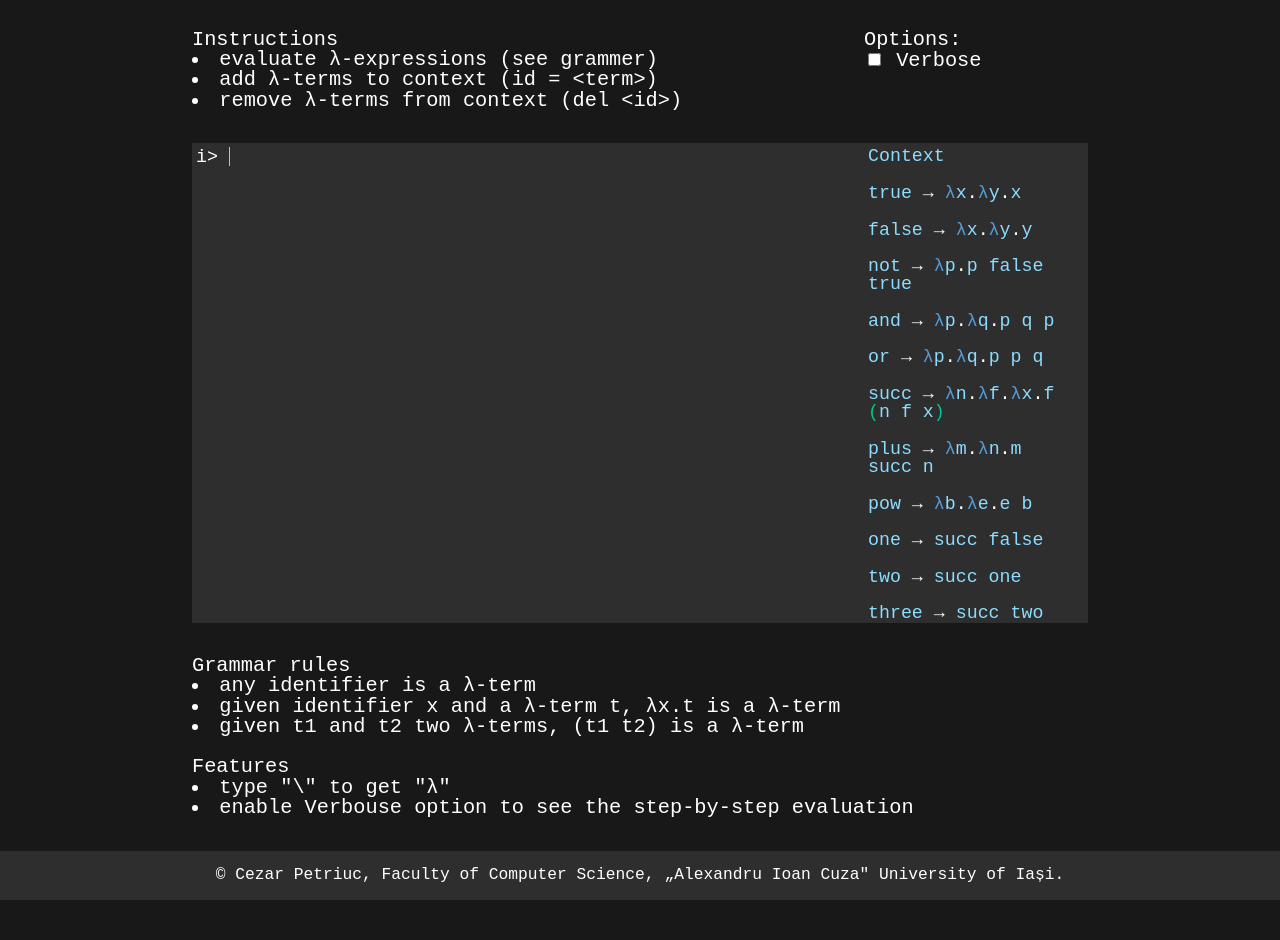
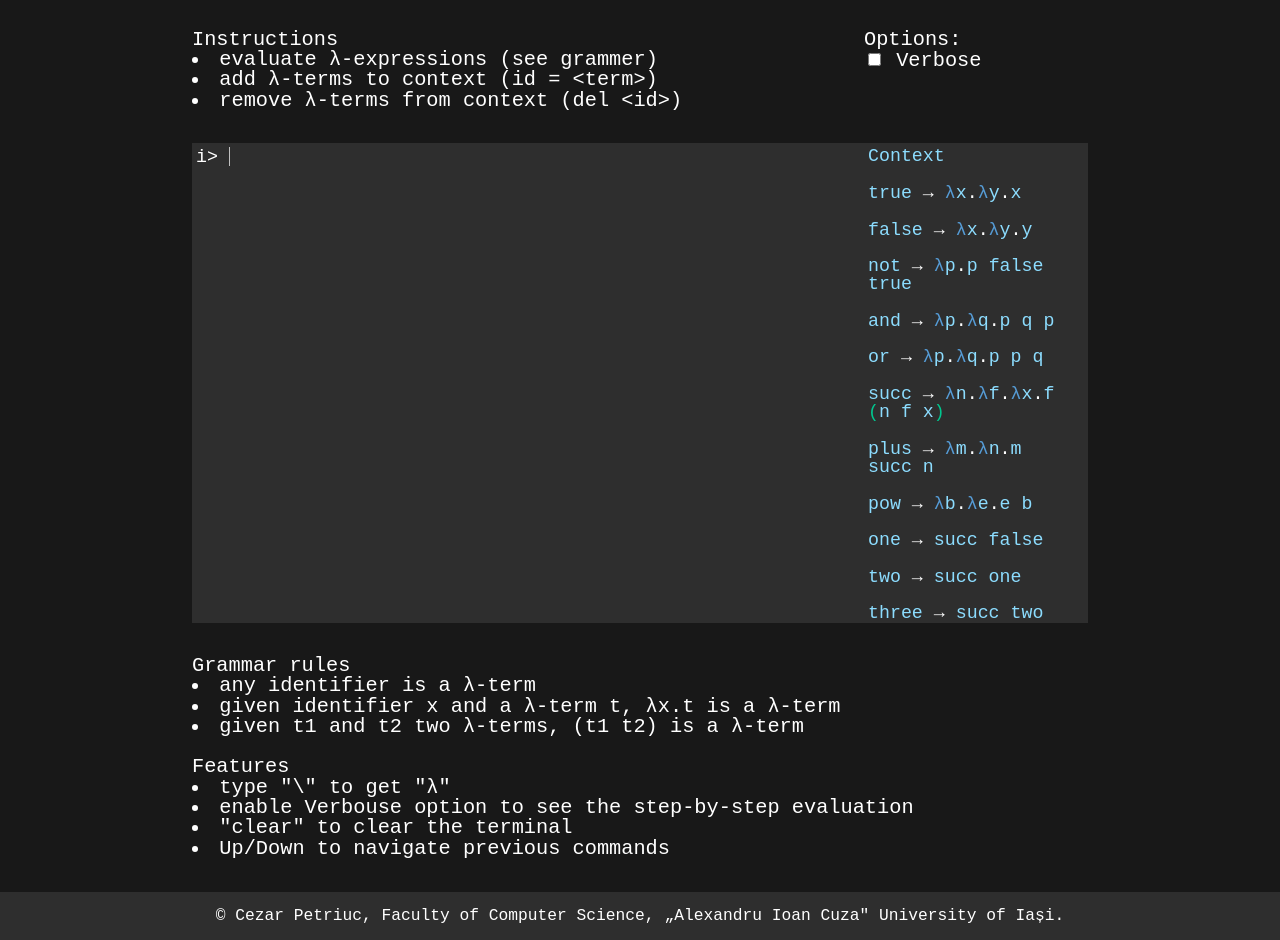
Before and after one commit to czrptr/learnlambda, a website built with webpack: page index.html in a window 1280 px wide. Shown: the part 76-1016 px from the top of the page. Before the commit the page ends 976 px from the top, so only its background shows below. Built offline with nearby package versions, Linux system fonts and the light colour scheme.

Commit message:
feature descriptions

```diff
--- a/index.html
+++ b/index.html
@@ -48,7 +48,9 @@
 			<h1>Features</h1>
 			<ul>
 				<li>type "\" to get "λ"</li>
-				<li>enable Verbouse option to see the step-by-step evaluation </li>
+				<li>enable Verbouse option to see the step-by-step evaluation</li>
+				<li>"clear" to clear the terminal</li>
+				<li>Up/Down to navigate previous commands</li>
 			</ul>
 		</section>
 	</main>
```
